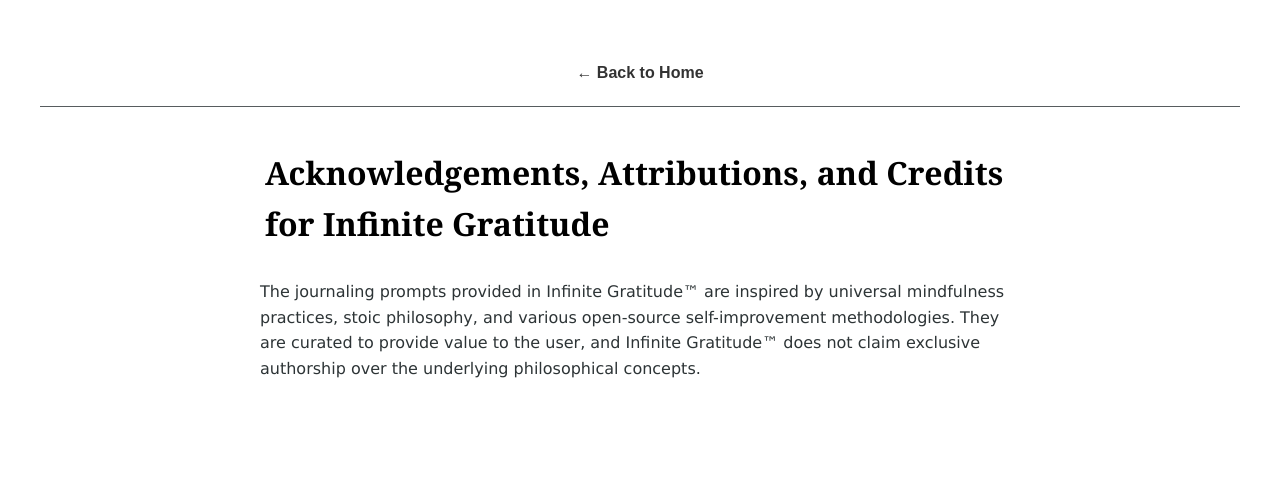
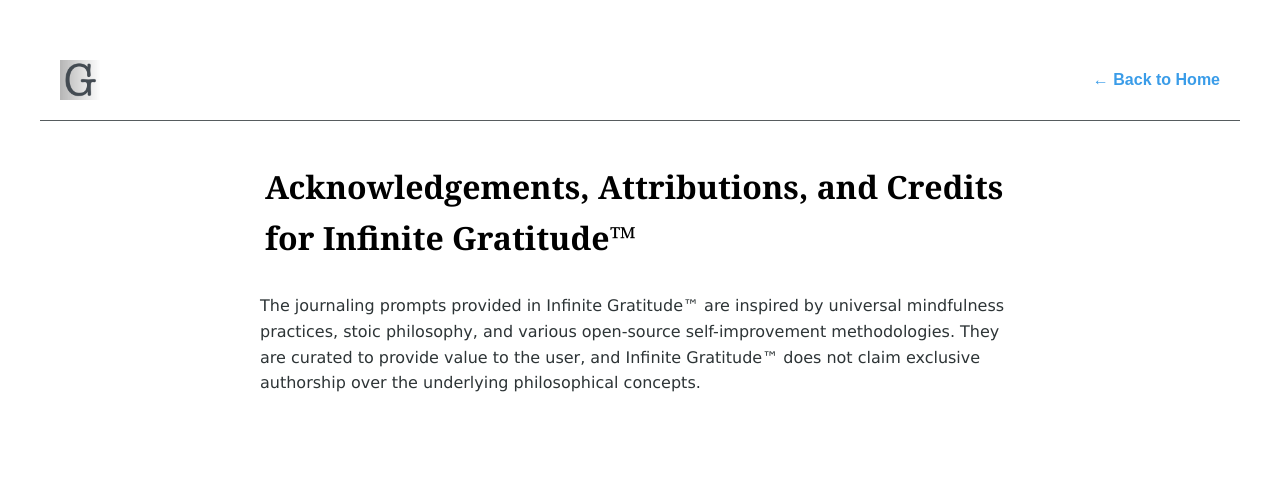
Before and after one commit to ambidextrousTx/infinitegratitudeapp, a plain HTML site: page ack.html in a window 1280 px wide. Drawn offline with Linux system fonts and the light colour scheme.

Commit message:
Add logo in sub pages

```diff
--- a/ack.html
+++ b/ack.html
@@ -28,13 +28,16 @@
     </head>
     <body>
         <header class="subpage-header">
-            <nav class="container">
+            <nav class="container nav-flex">
+                <a href="index.html" class="logo-link">
+                    <img src="logo.png" alt="App Logo" class="nav-logo">
+                </a>
                 <a href="index.html" class="back-link">&larr; Back to Home</a>
             </nav>
         </header>
 
         <main class="container legal-page">
-        <h1>Acknowledgements, Attributions, and Credits for Infinite Gratitude</h1>
+        <h1>Acknowledgements, Attributions, and Credits for Infinite Gratitude™</h1>
         <p>
             The journaling prompts provided in Infinite Gratitude™ are inspired by universal mindfulness practices, stoic philosophy, and various open-source self-improvement methodologies. They are curated to provide value to the user, and Infinite Gratitude™ does not claim exclusive authorship over the underlying philosophical concepts.
         </p>
--- a/style.css
+++ b/style.css
@@ -306,13 +306,32 @@
     opacity: 0.8;
 }
 
+.nav-flex {
+    display: flex;
+    justify-content: space-between;
+    align-items: center;
+}
+
+.nav-logo {
+    height: 40px;
+    width: auto;
+    display: block;
+}
+
+.logo-link {
+    transition: opacity 0.2s ease;
+}
+
+.logo-link:hover {
+    opacity: 0.8;
+}
+
 .back-link {
     text-decoration: none;
-    color: var(--accent-blue);
+    color: var(--accent-electron-blue);
     font-family: "Avenir Next", Avenir, sans-serif;
     font-weight: 600;
     transition: transform 0.2s ease;
-    display: inline-block;
 }
 
 .back-link:hover {
@@ -373,3 +392,8 @@
     }
 
 }
+
+/* Very small screens*/
+@media (max-width: 480px) {
+    .back-link { font-size: 0.8rem; }
+}
```
Also changed, not shown: 404.html (+4 -1 lines), eula.html (+5 -2 lines), privacy.html (+5 -2 lines).
